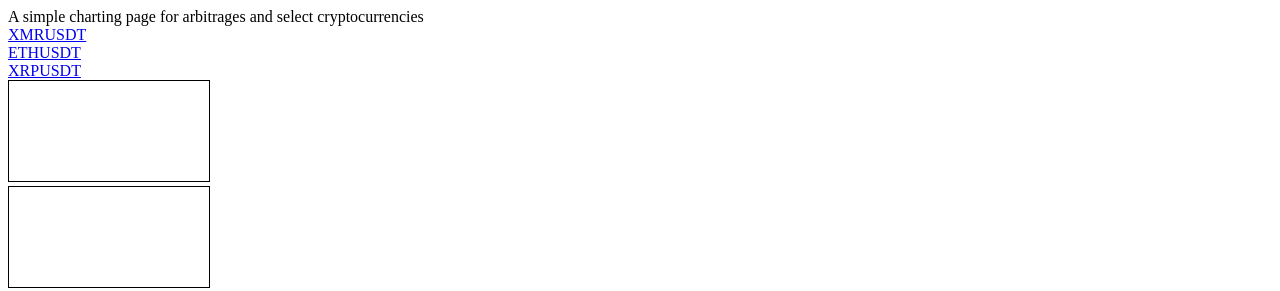
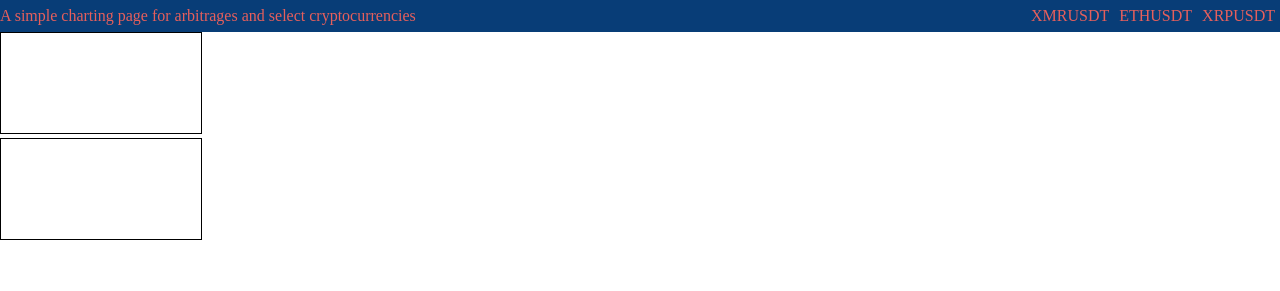
Before and after one commit to UK-HarryK/arbitrage-charting, a plain HTML site: page index.html in a window 1280 px wide. Drawn offline with Linux system fonts and the light colour scheme.

Commit message:
made some flexbox adjustments

```diff
--- a/index.html
+++ b/index.html
@@ -12,7 +12,7 @@
         <div class="header" id="page-info">
             A simple charting page for arbitrages and select cryptocurrencies
         </div>
-        <div class="toolbar" id="page-selector">
+        <div class="icon-wrapper" id="page-selector">
             <div class="icon" id="XMRUSDT">
                 <a href="XMRUSDT.html">XMRUSDT</a>
             </div>
--- a/style.css
+++ b/style.css
@@ -0,0 +1,31 @@
+@font-face {
+    font-family: Roboto-Light;
+    src: url();
+}
+body{
+    margin: 0;
+}
+.toolbar-wrapper{
+    display:flex;
+    justify-content: space-between;
+    height: 2em;
+    align-items: center;
+}
+.icon-wrapper{
+    display: flex;
+    justify-content: space-evenly;
+}
+.icon{
+    margin: 5px;
+    color: #E65F5C;
+}
+.header{
+    color: #E65F5C;
+}
+a{
+    color: inherit;
+    text-decoration: none;
+}
+#top-of-page{
+    background-color: #083D77;
+}
```
